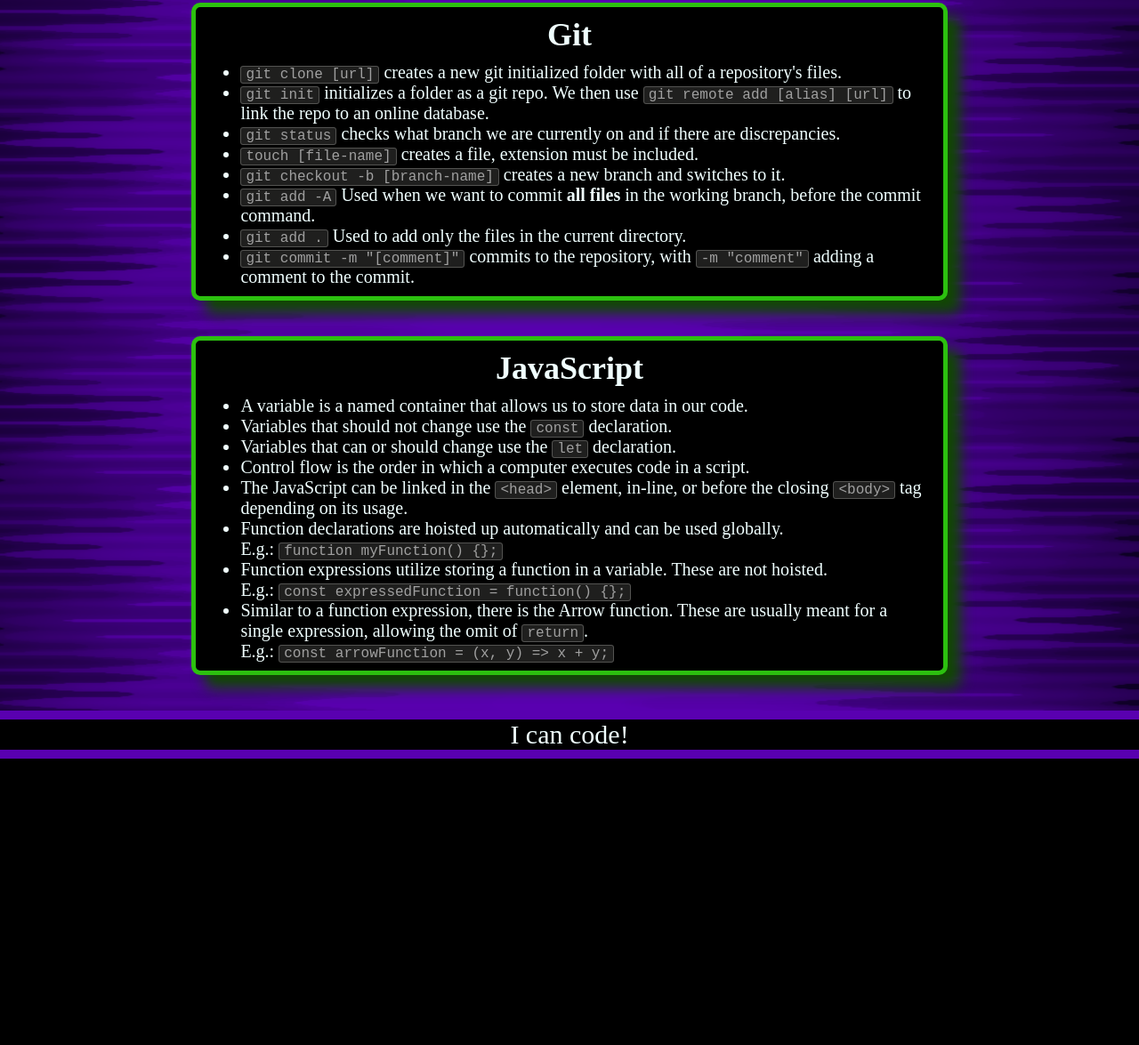
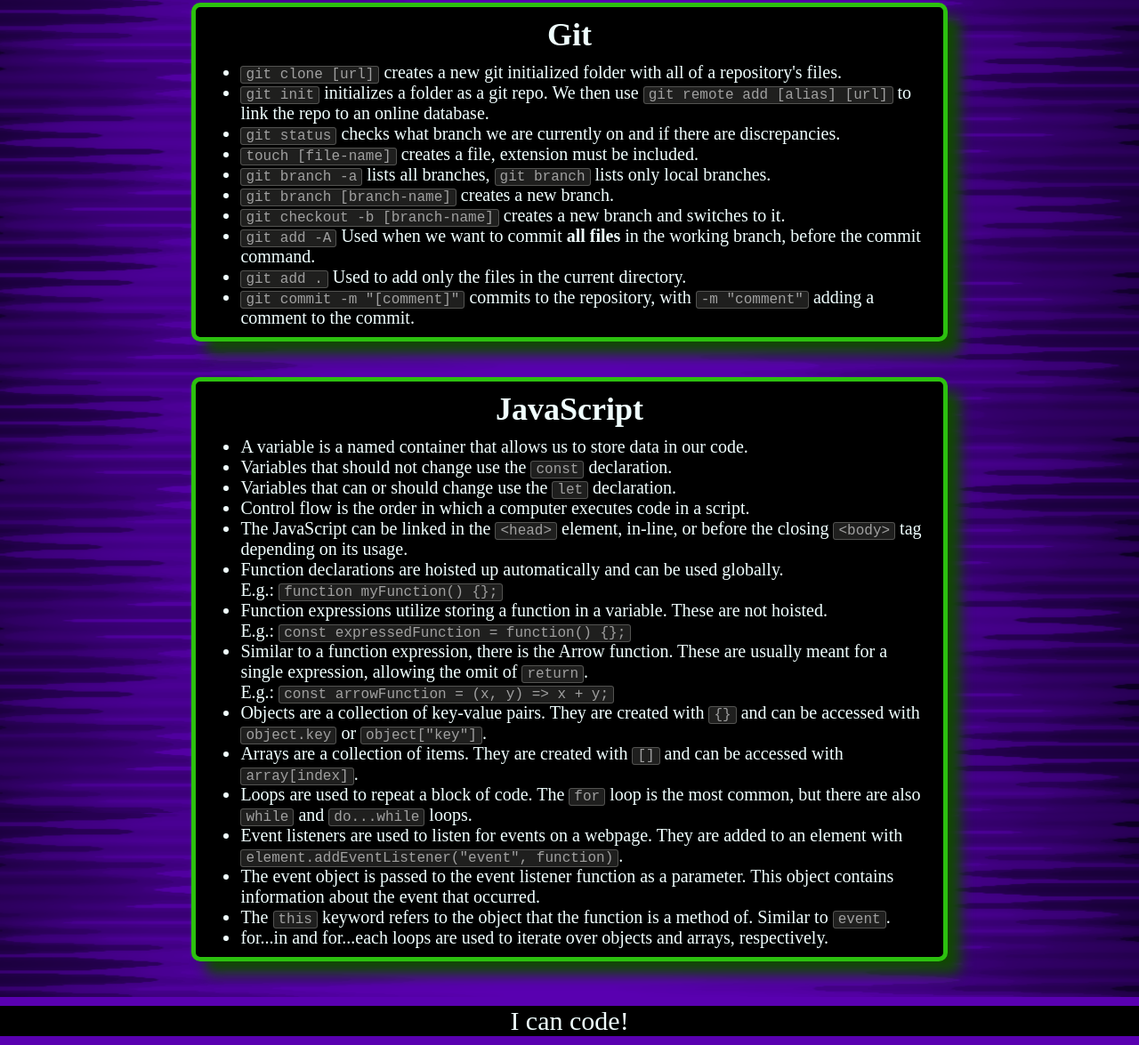
Before and after one commit to MagicInUse/prework-study-guide, a plain HTML site: page index.html in a window 1280 px wide. Shown: the part 1246-2421 px from the top of the page at 89% size. Before the commit the page ends 2099 px from the top, so only its background shows below. Drawn offline with Linux system fonts and the light colour scheme.

Commit message:
javascript and git updates to index.html

```diff
--- a/index.html
+++ b/index.html
@@ -57,6 +57,8 @@
           <li><code>git init</code> initializes a folder as a git repo. We then use <code>git remote add [alias] [url]</code> to link the repo to an online database.</li>
           <li><code>git status</code> checks what branch we are currently on and if there are discrepancies.</li>
           <li><code>touch [file-name]</code> creates a file, extension must be included.</li>
+          <li><code>git branch -a</code> lists all branches, <code>git branch</code> lists only local branches.</li>
+          <li><code>git branch [branch-name]</code> creates a new branch.</li>
           <li><code>git checkout -b [branch-name]</code> creates a new branch and switches to it.</li>
           <li><code>git add -A</code> Used when we want to commit <strong>all files</strong> in the working branch, before the commit command.</li>
           <li><code>git add .</code> Used to add only the files in the current directory.</li>
@@ -77,6 +79,13 @@
             <br>E.g.: <code>const expressedFunction = function() {};</code></li>
           <li>Similar to a function expression, there is the Arrow function. These are usually meant for a single expression, allowing the omit of <code>return</code>.
             <br>E.g.: <code>const arrowFunction = (x, y) => x + y;</code></li>
+          <li>Objects are a collection of key-value pairs. They are created with <code>{}</code> and can be accessed with <code>object.key</code> or <code>object["key"]</code>.</li>
+          <li>Arrays are a collection of items. They are created with <code>[]</code> and can be accessed with <code>array[index]</code>.</li>
+          <li>Loops are used to repeat a block of code. The <code>for</code> loop is the most common, but there are also <code>while</code> and <code>do...while</code> loops.</li>
+          <li>Event listeners are used to listen for events on a webpage. They are added to an element with <code>element.addEventListener("event", function)</code>.</li>
+          <li>The event object is passed to the event listener function as a parameter. This object contains information about the event that occurred.</li>
+          <li>The <code>this</code> keyword refers to the object that the function is a method of. Similar to <code>event</code>.</li>
+          <li>for...in and for...each loops are used to iterate over objects and arrays, respectively.</li>
         </ul>
       </section>
     </main>
```
